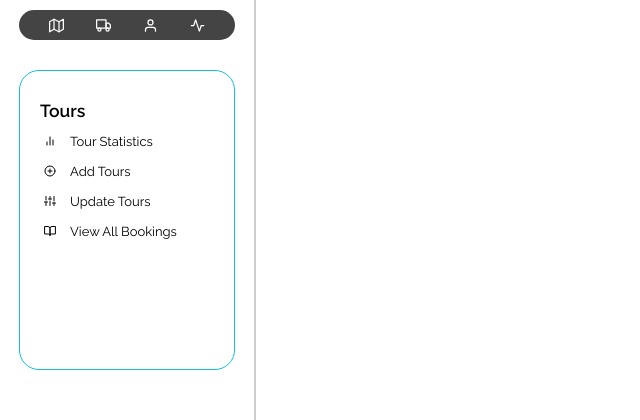
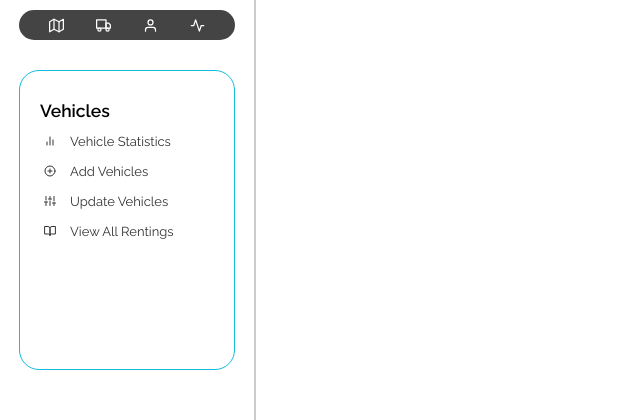
Before and after one commit to piyumanthaAB/tour-drive, a React (Create React App) app in the folder client/: page /admin in a window 1280 px wide. Shown: the part 132-552 px from the top of the page, without its empty margins (0-640 px from the left). Built offline with nearby package versions, Linux system fonts and the light colour scheme.

Commit message:
dashboard done

```diff
--- a/client/src/components/shared/Dashboard.jsx
+++ b/client/src/components/shared/Dashboard.jsx
@@ -1,8 +1,27 @@
-import React from 'react'
+import React, { useEffect, useState } from 'react'
 import * as d from './DashboardElements';
-import { FiMap,FiTruck,FiUser,FiActivity,FiPlusCircle,FiBarChart2,FiBookOpen,FiSliders } from "react-icons/fi";
+import { adminlinks,clientLinks } from '../../data/links';
 
-const Dashboard = ({rightContainerContent}) => {
+const Dashboard = ({ rightContainerContent }) => {
+
+    const [nav, setNav] = useState(1)
+    const [links, setLinks] = useState(adminlinks);
+
+    const currentUserRole = 'admin'
+
+    useEffect(() => {
+       switch (currentUserRole) {
+        case 'admin':
+               setLinks(adminlinks);
+            break;
+           case 'client':
+               setLinks(clientLinks)
+               break;
+        default:
+            break;
+       }
+    },[])
+
     return (
         <d.Conatiner>
             <d.ContainerLeft>
@@ -15,17 +34,31 @@ const Dashboard = ({rightContainerContent}) => {
 
                     </d.LeftContainerNameContainer>
                 </d.LeftTopContainer>
-                <d.HR/>
+                <d.HR />
                 <d.LeftBottomContainer>
                     <d.MenueBar>
-                        <d.IconContainer> <FiMap/> </d.IconContainer>
-                        <d.IconContainer> <FiTruck/> </d.IconContainer>
-                        <d.IconContainer> <FiUser/> </d.IconContainer>
-                        <d.IconContainer> <FiActivity/> </d.IconContainer>
+                        {links.map((e,i) => {
+                            return (
+                                <d.IconContainer onClick={() => {
+                                    setNav(i)
+                                }} key={i} > {e.icon} </d.IconContainer>
+
+                            )
+                        })}
                     </d.MenueBar>
                     <d.OptionsContainer>
 
-                        <d.OptionsTitle>Tours</d.OptionsTitle>
+                        <d.OptionsTitle>{links[nav].resourceType}</d.OptionsTitle>
+                        {links[nav].options.map((e,i) => {
+                            return (
+                                <d.OptionContainer key={i} to={`${e.redirectURL}`}>
+                                    <d.OptionIconContainer>{e.icon}</d.OptionIconContainer>
+                                    <d.Option>{e.text}</d.Option>
+                                </d.OptionContainer>
+                            )
+                        })}
+
+                        {/* <d.OptionsTitle>Tours</d.OptionsTitle>
                         <d.OptionContainer>
                             <d.OptionIconContainer><FiBarChart2/></d.OptionIconContainer>
                             <d.Option>Tour Statistics</d.Option>
@@ -41,7 +74,7 @@ const Dashboard = ({rightContainerContent}) => {
                         <d.OptionContainer>
                             <d.OptionIconContainer><FiBookOpen/></d.OptionIconContainer>
                             <d.Option>View All Bookings</d.Option>
-                        </d.OptionContainer>
+                        </d.OptionContainer> */}
 
                     </d.OptionsContainer>
 
@@ -51,7 +84,7 @@ const Dashboard = ({rightContainerContent}) => {
             </d.ContainerLeft>
 
             <d.ContainerRight>
-              {rightContainerContent}
+                {rightContainerContent}
             </d.ContainerRight>
         </d.Conatiner>
     )
--- a/client/src/components/shared/DashboardElements.js
+++ b/client/src/components/shared/DashboardElements.js
@@ -1,5 +1,6 @@
 import styled from "styled-components";
 import img from './../../images/1.jpg'
+import { Link } from "react-router-dom";
 
 export const Conatiner = styled.div`
 
@@ -89,7 +90,7 @@ export const MenueBar = styled.div`
 
 
 `;
-export const IconContainer = styled.div`
+export const IconContainer = styled.button`
     width:2rem ;
     height:2rem ;
     display:flex ;
@@ -102,6 +103,9 @@ export const IconContainer = styled.div`
         color:#14BCDE ;
         cursor: pointer;
     }
+    background-color:#444 ;
+    border:none ;
+    outline:none ;
 `;
 
 export const OptionsContainer = styled.div`
@@ -120,7 +124,7 @@ export const OptionsTitle = styled.p`
     font-weight:1000 ;
 `;
 
-export const OptionContainer = styled.div`
+export const OptionContainer = styled(Link)`
     width:100% ;
     margin:1rem 0 ;
     display:flex ;
@@ -129,6 +133,9 @@ export const OptionContainer = styled.div`
         color:#14BCDE ;
         cursor: pointer;
     }
+    color:#333 ;
+    text-decoration:none ;
+
 `;
 
 export const Option = styled.p`
--- /dev/null
+++ b/client/src/data/links.js
@@ -0,0 +1,152 @@
+import { FiMap,FiTruck,FiUser,FiActivity,FiPlusCircle,FiBarChart2,FiBookOpen,FiSliders,FiXCircle } from "react-icons/fi";
+
+
+export const adminlinks = [
+    {
+        resourceType: 'Tour',
+        icon: <FiMap/>,
+        options: [
+            {
+                icon: <FiBarChart2/>,
+                text: 'Tour Statistics',
+                redirectURL:'/admin/tour-stats'
+            },
+            {
+                icon: <FiPlusCircle/>,
+                text: 'Add Tours',
+                redirectURL:'/admin/tours-add'
+            },
+            {
+                icon: <FiSliders/>,
+                text: 'Update Tours',
+                redirectURL:'/admin/tour-update'
+            },
+            {
+                icon: <FiBookOpen/>,
+                text: 'View All Bookings',
+                redirectURL:'/admin/tour-bookings'
+            },
+        ]
+    },
+    {
+        resourceType: 'Vehicles',
+        icon: <FiTruck/>,
+        options: [
+            {
+                icon: <FiBarChart2/>,
+                text: 'Vehicle Statistics',
+                redirectURL:'/admin/vehicle-stats'
+            },
+            {
+                icon: <FiPlusCircle/>,
+                text: 'Add Vehicles',
+                redirectURL:'/admin/vehicle-add'
+            },
+            {
+                icon: <FiSliders/>,
+                text: 'Update Vehicles',
+                redirectURL:'/admin/vehicle-update'
+            },
+            {
+                icon: <FiBookOpen/>,
+                text: 'View All Rentings',
+                redirectURL:'/admin/vehicle-rentings'
+            },
+        ]
+    },
+    {
+        resourceType: 'Users',
+        icon: <FiUser/>,
+        options: [
+            {
+                icon: <FiBarChart2/>,
+                text: 'View All Users',
+                redirectURL:'/admin/vehicle-stats'
+            },
+            {
+                icon: <FiPlusCircle/>,
+                text: 'Add Users',
+                redirectURL:'/admin/vehicle-add'
+            },
+            {
+                icon: <FiXCircle/>,
+                text: 'Delete Users',
+                redirectURL:'/admin/vehicle-update'
+            },
+
+        ]
+    },
+    {
+        resourceType: 'Stats',
+        icon: <FiActivity/>,
+        options: [
+            {
+                icon: <FiBarChart2/>,
+                text: 'Vehicle Statistics',
+                redirectURL:'/admin/vehicle-stats'
+            },
+            {
+                icon: <FiPlusCircle/>,
+                text: 'Add Vehicles',
+                redirectURL:'/admin/vehicle-add'
+            },
+            {
+                icon: <FiSliders/>,
+                text: 'Update Vehicles',
+                redirectURL:'/admin/vehicle-update'
+            },
+            {
+                icon: <FiBookOpen/>,
+                text: 'View All Rentings',
+                redirectURL:'/admin/vehicle-rentings'
+            },
+        ]
+    },
+]
+export const clientLinks = [
+    {
+        resourceType: 'Tour',
+        icon: <FiMap/>,
+        options: [
+            {
+                icon: <FiBarChart2/>,
+                text: 'aaaaaaaaa',
+                redirectURL:'/client/1'
+            },
+            {
+                icon: <FiPlusCircle/>,
+                text: 'bbbbbbbbbb',
+                redirectURL:'/client/2'
+            },
+            {
+                icon: <FiSliders/>,
+                text: 'ccccccccc',
+                redirectURL:'/client/3'
+            },
+
+        ]
+    },
+    {
+        resourceType: 'Vehicles',
+        icon: <FiTruck/>,
+        options: [
+            {
+                icon: <FiBarChart2/>,
+                text: 'dddddddddd',
+                redirectURL:'/client/1'
+            },
+            {
+                icon: <FiPlusCircle/>,
+                text: 'eeeeeeeeee',
+                redirectURL:'/client/2'
+            },
+            {
+                icon: <FiSliders/>,
+                text: 'ffffffffff',
+                redirectURL:'/client/3'
+            },
+
+        ]
+    },
+
+]
```
